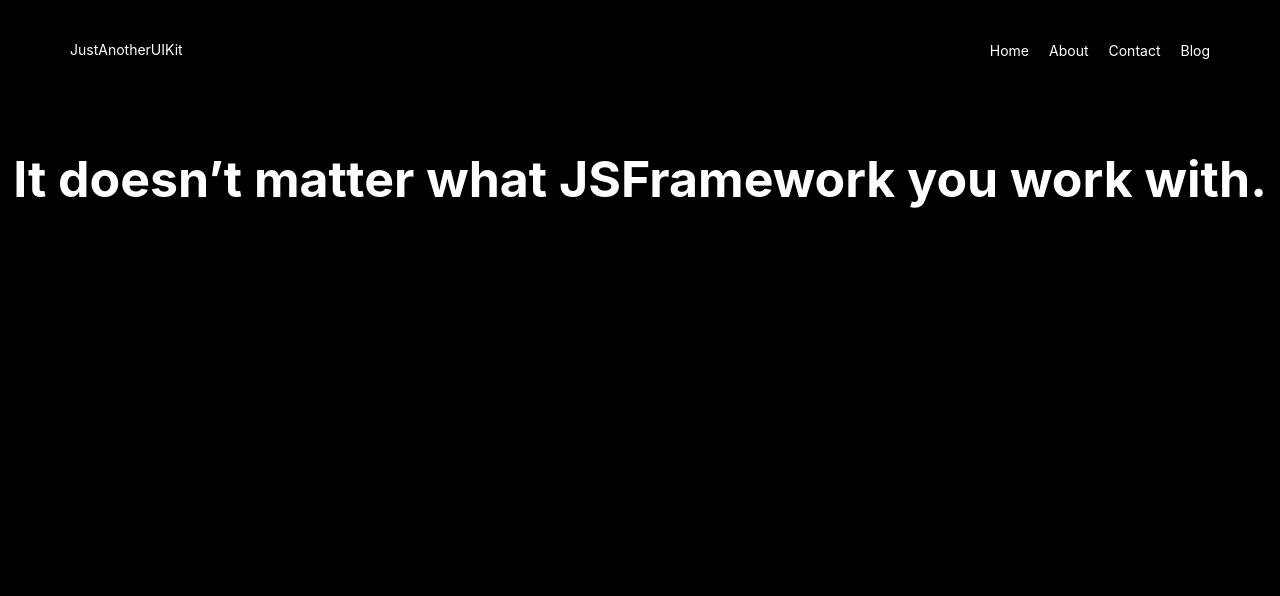
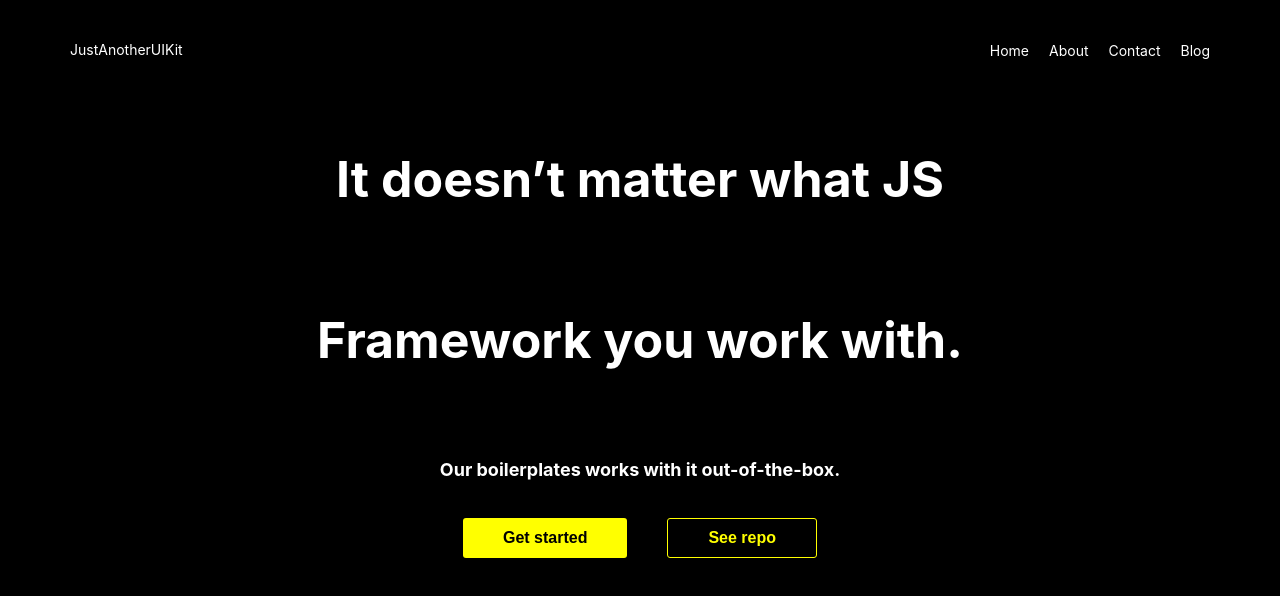
Before and after one commit to savitakatwe/justAnotherUIKit, a React (Create React App) app: page / in a window 1280 px wide. Shown: the top 596 px of the page. Built offline with nearby package versions, Linux system fonts and the light colour scheme.

Commit message:
headline

```diff
--- /dev/null
+++ b/src/components/Button/Button.tsx
@@ -0,0 +1,53 @@
+"use client";
+import React, { ButtonHTMLAttributes, PropsWithChildren, useMemo } from "react";
+import styled from "styled-components";
+
+const StyledButton = styled.button<{
+  color: string;
+  textColor: string;
+  border: string;
+}>`
+  background-color: ${(props) => props.color};
+  color: ${(props) => props.textColor};
+  padding: 10px 40px;
+  border-radius: 3px;
+  border: ${(props) => props.border};
+  font-size: 16px;
+  font-weight: 700;
+`;
+
+interface IButtonProps extends ButtonHTMLAttributes<HTMLButtonElement> {
+  variant: "primary" | "secondary" | "transparent";
+}
+const Button = ({
+  variant,
+  children,
+  ...otherProps
+}: PropsWithChildren<IButtonProps>) => {
+  const buttonColor = useMemo(() => {
+    switch (variant) {
+      case "primary":
+        return { color: "#FFFF00", textColor: "black", border: "none" };
+      case "secondary":
+        return {
+          color: "black",
+          textColor: "#FFFF00",
+          border: "1px solid #FFFF00",
+        };
+      case "transparent":
+        return { color: "white", textColor: "black", border: "none" };
+    }
+  }, [variant]);
+
+  return (
+    <StyledButton
+      color={buttonColor.color}
+      textColor={buttonColor.textColor}
+      border={buttonColor.border}
+      {...otherProps}
+    >
+      {children}
+    </StyledButton>
+  );
+};
+export default Button;
--- a/src/components/HeadLine/HeadLine.tsx
+++ b/src/components/HeadLine/HeadLine.tsx
@@ -1,11 +1,17 @@
 import Typography from "../Typography/Typography";
 import styled from "styled-components";
+import Button from "../Button/Button";
 
 const StyledDiv = styled.div`
   display: flex;
-  justify-content: center;
+  flex-direction: column;
+  align-items: center;
   line-height: 61px;
   font-weight: 700;
+`;
+const StyledDisplay = styled.div`
+  display: flex;
+  gap: 40px;
 `;
 const HeadLine = () => {
   return (
@@ -17,6 +23,13 @@ const HeadLine = () => {
         <Typography variant={"headLine"} color={"white"}>
           Framework you work with.
         </Typography>
+        <Typography variant={"title2"} color={"white"}>
+          Our boilerplates works with it out-of-the-box.
+        </Typography>
+        <StyledDisplay>
+          <Button variant={"primary"}>Get started</Button>
+          <Button variant={"secondary"}>See repo</Button>
+        </StyledDisplay>
       </StyledDiv>
     </>
   );
--- a/src/components/Typography/Typography.tsx
+++ b/src/components/Typography/Typography.tsx
@@ -11,7 +11,7 @@ const StyledTypography = styled.p<{
   color: ${(props) => props.color};
 `;
 interface ITypographyProps extends ParamHTMLAttributes<HTMLParagraphElement> {
-  variant: "headLine" | "title1" | "title2" | "body" | "small";
+  variant: "headLine" | "title1" | "title2" | "title3" | "body" | "small";
   color: string;
 }
 const Typography = ({
@@ -28,6 +28,8 @@ const Typography = ({
         return { size: "20px" };
       case "title2":
         return { size: "18px" };
+      case "title3":
+        return { size: "24px" };
       case "body":
         return { size: "14px" };
       case "small":
```
